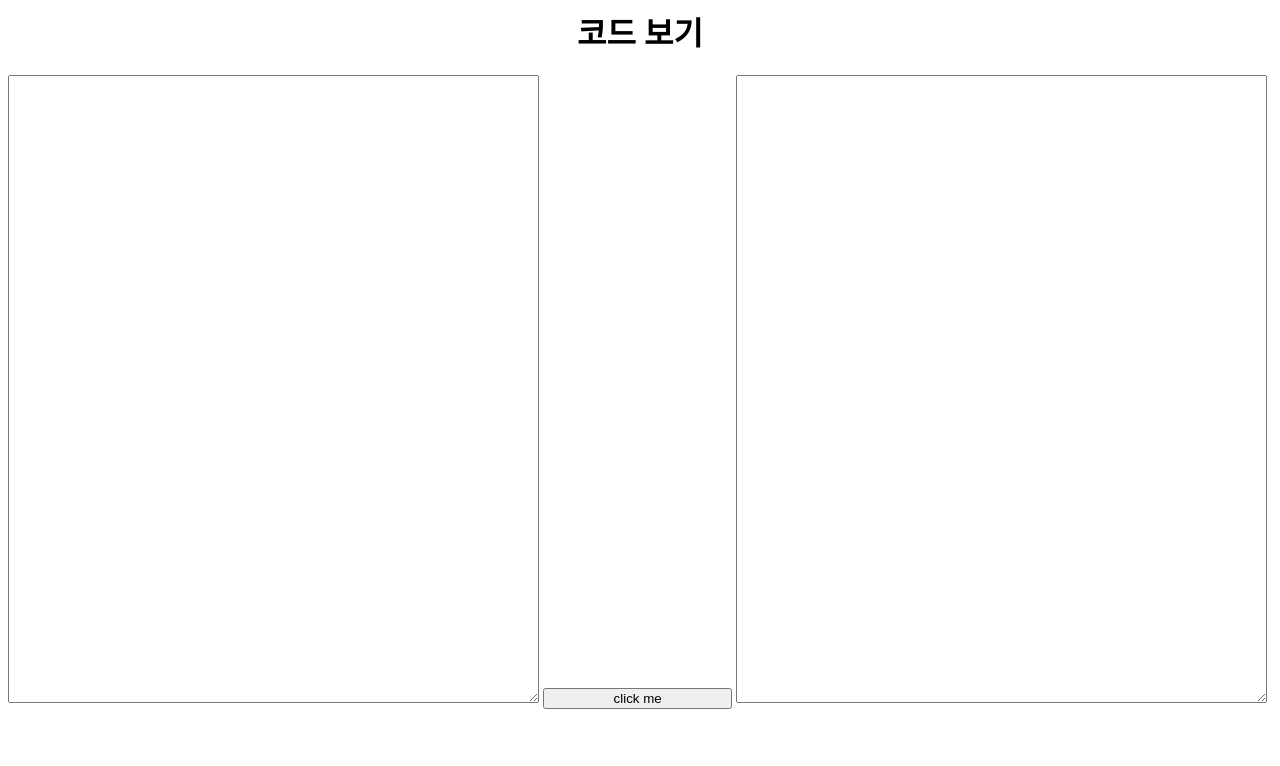
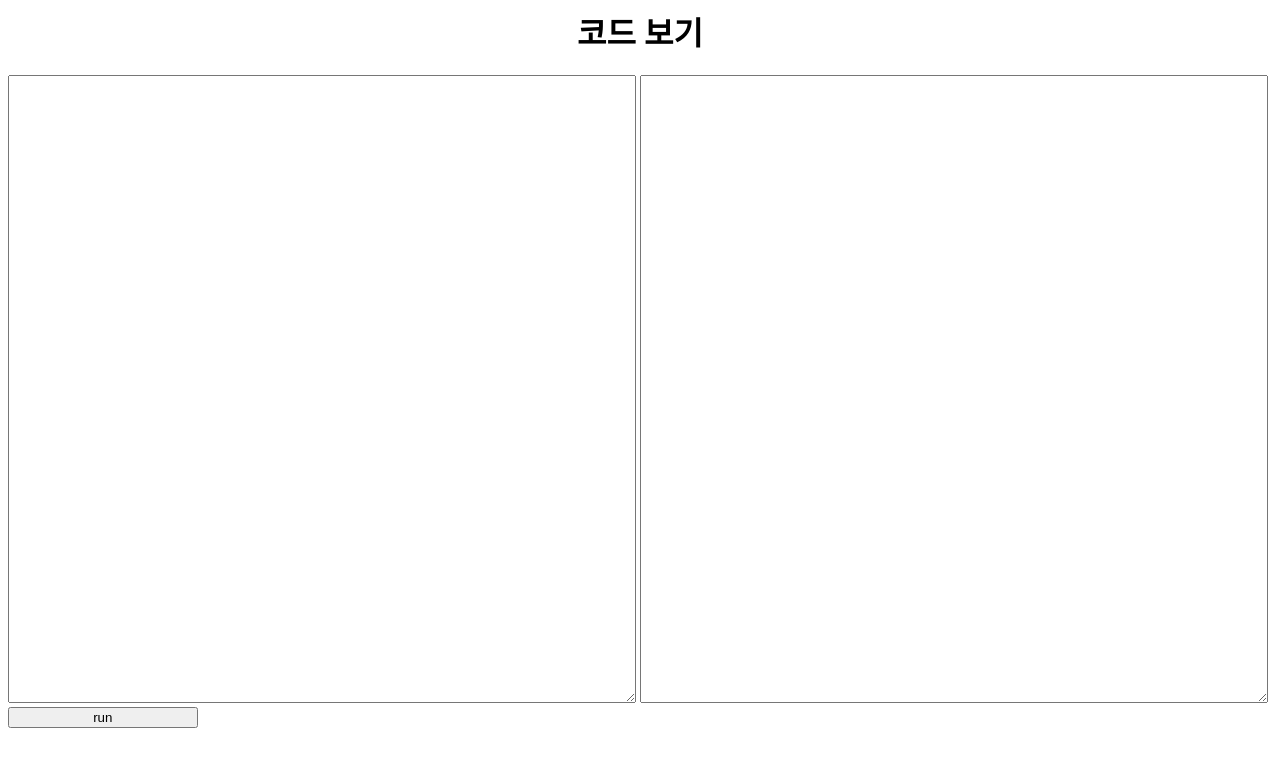
Before and after one commit to icsboy/JSTool, a plain HTML site: page index.html in a window 1280 px wide. Drawn offline with Linux system fonts and the light colour scheme.

Commit message:
no message

```diff
--- a/index.html
+++ b/index.html
@@ -2,9 +2,11 @@
 <meta http-equiv='Content-Type' content='text/html; charset=utf-8'/>
 <body>
 	<h1 align="center">코드 보기</h1>
-	<textarea id="textCode" style="width:42%; height:80%;"></textarea>
-	<button onclick="convert()" style="width:15%">click me</button>
-	<textarea id="textResult" style="width:42%; height:80%;"></textarea>
+	<textarea id="textCode" style="width:49.7%; height:80%;"></textarea>
+	<textarea id="textResult" style="width:49.7%; height:80%;"></textarea>
+	<div>
+		<button onclick="convert()" style="width:15%">run</button>
+	</div>
 
 	<script>
 		function convert(){
```
